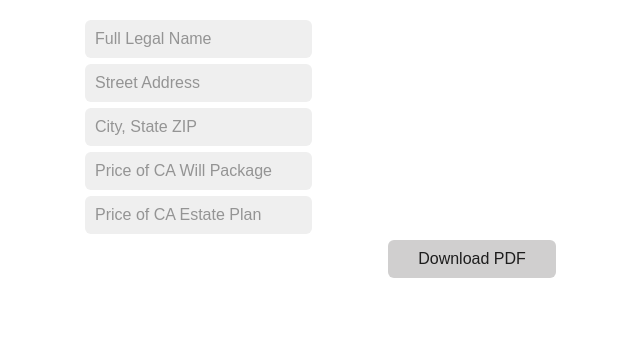
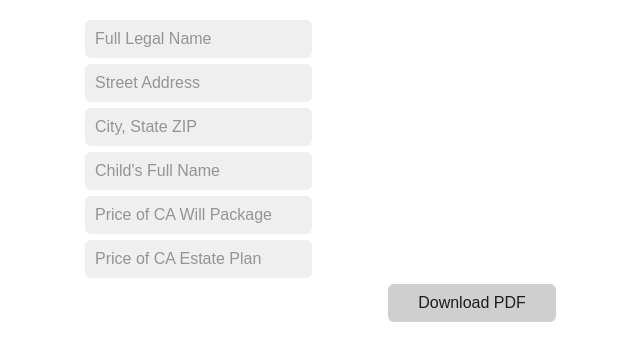
Before and after one commit to gitgabrielguevara/ift-client, a React (Create React App) app: page / in a window 1280 px wide. Shown: the top 360 px of the page, without its empty margins (165-805 px from the left). Built offline with nearby package versions, Linux system fonts and the light colour scheme.

Commit message:
updated app.js

```diff
--- a/src/App.js
+++ b/src/App.js
@@ -9,8 +9,9 @@ class App extends Component {
     name: '',
     street_address:'',
     city_st_zip:'',
-    price1: 129,
+    price1: 79,
     price2: 349,
+    child_name: ''
   }
 
   handleChange = (e) => this.setState({ [e.target.name]: e.target.value })
@@ -35,6 +36,7 @@ class App extends Component {
         <input type="text" placeholder="Full Legal Name" name="name" onChange={this.handleChange}/>
         <input type="text" placeholder="Street Address" name="street_address" onChange={this.handleChange}/>
         <input type="text" placeholder="City, State ZIP" name="city_st_zip" onChange={this.handleChange}/>
+        <input type="text" placeholder="Child's Full Name" name="child_name" onChange={this.handleChange}/>
         <input type="number" placeholder="Price of CA Will Package" name="price1" onChange={this.handleChange} />
         <input type="number" placeholder="Price of CA Estate Plan" name="price2" onChange={this.handleChange} />
         <button onClick={this.createAndDownloadPdf}>Download PDF</button>
```
Also changed, not shown: 1 other file (tests, documents, lock files or other folders).
